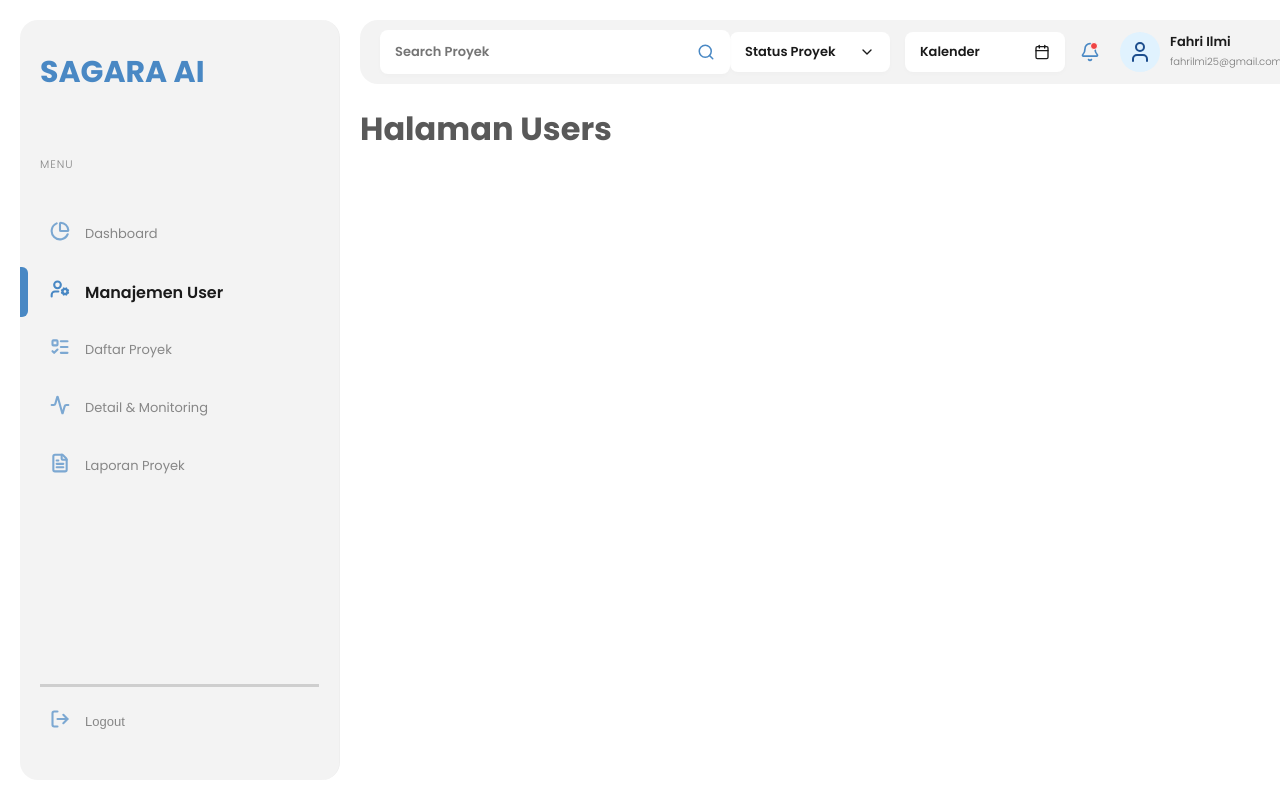
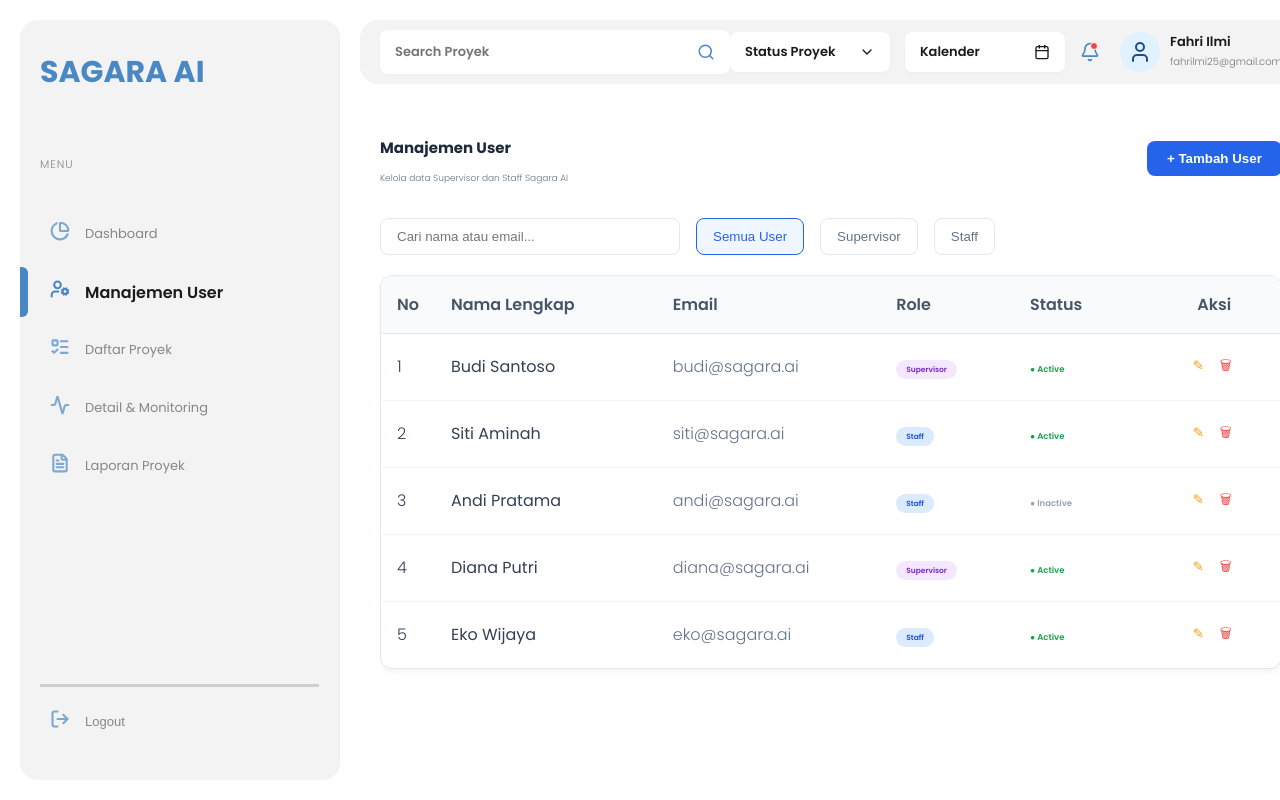
Before and after one commit to fahri238/project-management-system, a React (Vite) app: page /admin/users in a window 1280 px wide. Shown: the top 800 px of the page. Built offline with nearby package versions, Linux system fonts and the light colour scheme.

Commit message:
feat: add UserManagement page with filtering and integrate to routes

```diff
--- a/src/App.jsx
+++ b/src/App.jsx
@@ -1,6 +1,7 @@
 import { Routes, Route, Navigate } from "react-router-dom";
 import AdminLayout from "./layouts/AdminLayout";
 import Dashboard from "./pages/admin/Dashboard";
+import UserManagement from "./pages/admin/UserManagement";
 
 function App() {
   return (
@@ -12,14 +13,7 @@ function App() {
 
         <Route path="dashboard" element={<Dashboard />} />
 
-        <Route
-          path="projects"
-          element={
-            <div>
-              <h1>Halaman Project</h1>
-            </div>
-          }
-        />
+        <Route path="users" element={<UserManagement />} />
         <Route
           path="users"
           element={
--- /dev/null
+++ b/src/pages/admin/UserManagement.jsx
@@ -0,0 +1,134 @@
+// src/pages/admin/UserManagement.jsx
+import React, { useState } from 'react';
+import styles from './UserManagement.module.css';
+
+const UserManagement = () => {
+  // 1. Data Dummy (Nanti diganti API)
+  const [users, setUsers] = useState([
+    { id: 1, name: 'Budi Santoso', email: 'budi@sagara.ai', role: 'supervisor', status: 'Active' },
+    { id: 2, name: 'Siti Aminah', email: 'siti@sagara.ai', role: 'staff', status: 'Active' },
+    { id: 3, name: 'Andi Pratama', email: 'andi@sagara.ai', role: 'staff', status: 'Inactive' },
+    { id: 4, name: 'Diana Putri', email: 'diana@sagara.ai', role: 'supervisor', status: 'Active' },
+    { id: 5, name: 'Eko Wijaya', email: 'eko@sagara.ai', role: 'staff', status: 'Active' },
+  ]);
+
+  // State untuk Filter & Search
+  const [filterRole, setFilterRole] = useState('all'); // 'all', 'supervisor', 'staff'
+  const [searchTerm, setSearchTerm] = useState('');
+
+  // 2. Logika Filtering
+  const filteredUsers = users.filter((user) => {
+    const matchRole = filterRole === 'all' ? true : user.role === filterRole;
+    const matchSearch = user.name.toLowerCase().includes(searchTerm.toLowerCase()) ||
+                        user.email.toLowerCase().includes(searchTerm.toLowerCase());
+    return matchRole && matchSearch;
+  });
+
+  return (
+    <div className={styles.container}>
+      {/* HEADER */}
+      <div className={styles.header}>
+        <div>
+          <h2 className={styles.title}>Manajemen User</h2>
+          <p style={{ color: '#64748b', fontSize: '0.9rem' }}>
+            Kelola data Supervisor dan Staff Sagara AI
+          </p>
+        </div>
+        <button className={styles.addButton}>
+          + Tambah User
+        </button>
+      </div>
+
+      {/* CONTROLS (Search & Filter Tabs) */}
+      <div className={styles.controls}>
+        {/* Search Bar */}
+        <input
+          type="text"
+          placeholder="Cari nama atau email..."
+          className={styles.searchInput}
+          value={searchTerm}
+          onChange={(e) => setSearchTerm(e.target.value)}
+        />
+
+        {/* Filter Tabs */}
+        <button
+          className={`${styles.filterButton} ${filterRole === 'all' ? styles.active : ''}`}
+          onClick={() => setFilterRole('all')}
+        >
+          Semua User
+        </button>
+        <button
+          className={`${styles.filterButton} ${filterRole === 'supervisor' ? styles.active : ''}`}
+          onClick={() => setFilterRole('supervisor')}
+        >
+          Supervisor
+        </button>
+        <button
+          className={`${styles.filterButton} ${filterRole === 'staff' ? styles.active : ''}`}
+          onClick={() => setFilterRole('staff')}
+        >
+          Staff
+        </button>
+      </div>
+
+      {/* TABLE */}
+      <div className={styles.tableContainer}>
+        <table className={styles.table}>
+          <thead>
+            <tr>
+              <th width="5%">No</th>
+              <th width="25%">Nama Lengkap</th>
+              <th width="25%">Email</th>
+              <th width="15%">Role</th>
+              <th width="15%">Status</th>
+              <th width="15%" style={{ textAlign: 'center' }}>Aksi</th>
+            </tr>
+          </thead>
+          <tbody>
+            {filteredUsers.length > 0 ? (
+              filteredUsers.map((user, index) => (
+                <tr key={user.id}>
+                  <td>{index + 1}</td>
+                  <td>
+                    <div style={{ fontWeight: 500 }}>{user.name}</div>
+                  </td>
+                  <td style={{ color: '#64748b' }}>{user.email}</td>
+                  <td>
+                    <span className={`${styles.roleBadge} ${user.role === 'supervisor' ? styles.roleSupervisor : styles.roleStaff}`}>
+                      {user.role}
+                    </span>
+                  </td>
+                  <td>
+                    <span style={{
+                      color: user.status === 'Active' ? '#16a34a' : '#94a3b8',
+                      fontWeight: 600,
+                      fontSize: '0.85rem'
+                    }}>
+                      ● {user.status}
+                    </span>
+                  </td>
+                  <td style={{ textAlign: 'center' }}>
+                    <button className={`${styles.actionBtn} ${styles.editBtn}`} title="Edit">
+                      ✎
+                    </button>
+                    <button className={`${styles.actionBtn} ${styles.deleteBtn}`} title="Hapus">
+                      🗑
+                    </button>
+                  </td>
+                </tr>
+              ))
+            ) : (
+              <tr>
+                <td colSpan="6" style={{ textAlign: 'center', padding: '30px', color: '#94a3b8' }}>
+                  Tidak ada data user ditemukan.
+                </td>
+              </tr>
+            )}
+          </tbody>
+        </table>
+      </div>
+    </div>
+  );
+};
+
+export default UserManagement;
--- /dev/null
+++ b/src/pages/admin/UserManagement.module.css
@@ -0,0 +1,146 @@
+.container {
+  padding: 20px;
+}
+
+.header {
+  display: flex;
+  justify-content: space-between;
+  align-items: center;
+  margin-bottom: 24px;
+}
+
+.title {
+  font-size: 1.5rem;
+  font-weight: 700;
+  color: #1e293b;
+}
+
+/* Controls: Search & Filter */
+.controls {
+  display: flex;
+  gap: 16px;
+  margin-bottom: 20px;
+  flex-wrap: wrap;
+}
+
+.searchInput {
+  padding: 10px 16px;
+  border: 1px solid #e2e8f0;
+  border-radius: 8px;
+  width: 300px;
+  outline: none;
+  transition: all 0.2s;
+}
+
+.searchInput:focus {
+  border-color: #2563eb;
+  box-shadow: 0 0 0 3px rgba(37, 99, 235, 0.1);
+}
+
+.filterButton {
+  padding: 8px 16px;
+  border: 1px solid #e2e8f0;
+  background: white;
+  border-radius: 8px;
+  cursor: pointer;
+  font-weight: 500;
+  color: #64748b;
+  transition: all 0.2s;
+}
+
+.filterButton.active {
+  background: #eff6ff;
+  color: #2563eb;
+  border-color: #2563eb;
+}
+
+.addButton {
+  background: #2563eb;
+  color: white;
+  padding: 10px 20px;
+  border: none;
+  border-radius: 8px;
+  font-weight: 600;
+  cursor: pointer;
+  display: flex;
+  align-items: center;
+  gap: 8px;
+  transition: background 0.2s;
+}
+
+.addButton:hover {
+  background: #1d4ed8;
+}
+
+/* Table Styles */
+.tableContainer {
+  background: white;
+  border-radius: 12px;
+  box-shadow: 0 4px 6px -1px rgba(0, 0, 0, 0.05);
+  overflow: hidden; /* Agar sudut rounded tabel rapi */
+  border: 1px solid #e2e8f0;
+}
+
+.table {
+  width: 100%;
+  border-collapse: collapse;
+  text-align: left;
+}
+
+.table th {
+  background: #f8fafc;
+  padding: 16px;
+  font-weight: 600;
+  color: #475569;
+  border-bottom: 1px solid #e2e8f0;
+}
+
+.table td {
+  padding: 16px;
+  border-bottom: 1px solid #f1f5f9;
+  color: #334155;
+}
+
+.table tr:last-child td {
+  border-bottom: none;
+}
+
+.table tr:hover {
+  background-color: #f8fafc; /* Hover effect per baris */
+}
+
+/* Badges for Role */
+.roleBadge {
+  padding: 4px 10px;
+  border-radius: 20px;
+  font-size: 0.75rem;
+  font-weight: 600;
+  text-transform: capitalize;
+}
+
+.roleSupervisor {
+  background: #f3e8ff; /* Ungu Muda */
+  color: #7e22ce;      /* Ungu Tua */
+}
+
+.roleStaff {
+  background: #dbeafe; /* Biru Muda */
+  color: #1d4ed8;      /* Biru Tua */
+}
+
+/* Action Buttons */
+.actionBtn {
+  border: none;
+  background: none;
+  cursor: pointer;
+  padding: 6px;
+  border-radius: 4px;
+  margin-right: 4px;
+  transition: background 0.2s;
+}
+
+.editBtn { color: #f59e0b; }
+.editBtn:hover { background: #fef3c7; }
+
+.deleteBtn { color: #ef4444; }
+.deleteBtn:hover { background: #fee2e2; }
```
